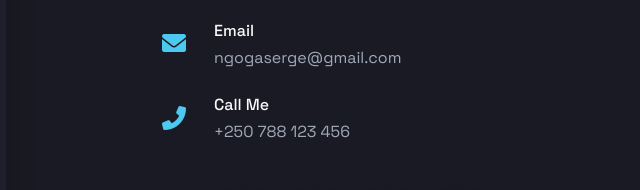
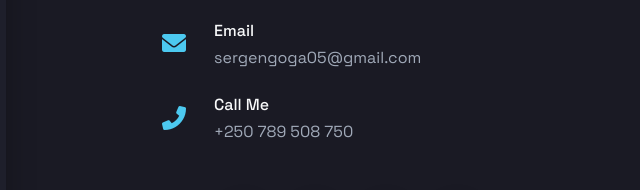
Before and after one commit to Ngogaserge/portfolio, a website: page public/index.html in a window 1280 px wide. Shown: the part 5385-5575 px from the top of the page, 622-1262 px from the left. Drawn offline with nearby package versions, Linux system fonts and the light colour scheme.

Commit message:
refactor: update contact information in index.html

```diff
--- a/public/index.html
+++ b/public/index.html
@@ -1269,7 +1269,7 @@
             </div>
             <div>
               <h6 class="mb-1">Email</h6>
-              <p class="mb-0 text-muted">ngogaserge@gmail.com</p>
+              <p class="mb-0 text-muted">sergengoga05@gmail.com</p>
             </div>
           </div>
 
@@ -1279,7 +1279,7 @@
             </div>
             <div>
               <h6 class="mb-1">Call Me</h6>
-              <p class="mb-0 text-muted">+250 788 123 456</p>
+              <p class="mb-0 text-muted">+250 789 508 750</p>
             </div>
           </div>
 
```
